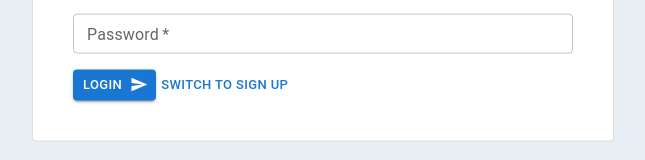
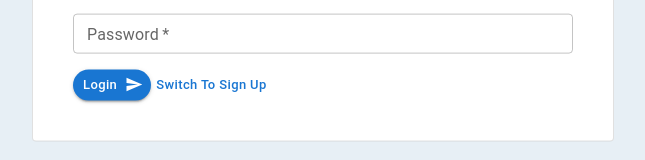
Before and after one commit to benpakmnz/rickandmorty-client, a React (Vite) app: page /login in a window 1280 px wide. Shown: the part 477-637 px from the top of the page, without its empty margins (317-962 px from the left). Built offline with nearby package versions, Linux system fonts and the light colour scheme.

Commit message:
implement theme provider

```diff
--- a/src/main.tsx
+++ b/src/main.tsx
@@ -3,13 +3,17 @@ import ReactDOM from "react-dom/client";
 import App from "./App.tsx";
 import { QueryClient, QueryClientProvider } from "@tanstack/react-query";
 import { ReactQueryDevtools } from "@tanstack/react-query-devtools";
+import { ThemeProvider } from "@mui/material";
+import theme from "./shared/theme.ts";
 
 export const queryClient = new QueryClient();
 
 ReactDOM.createRoot(document.getElementById("root")!).render(
   <React.StrictMode>
     <QueryClientProvider client={queryClient}>
-      <App />
+      <ThemeProvider theme={theme}>
+        <App />
+      </ThemeProvider>
       <ReactQueryDevtools />
     </QueryClientProvider>
   </React.StrictMode>
--- /dev/null
+++ b/src/shared/theme.ts
@@ -0,0 +1,16 @@
+import { createTheme } from "@mui/material";
+
+const theme = createTheme({
+  components: {
+    MuiButton: {
+      styleOverrides: {
+        root: {
+          borderRadius: "20px",
+          textTransform: "capitalize",
+        },
+      },
+    },
+  },
+});
+
+export default theme;
```
